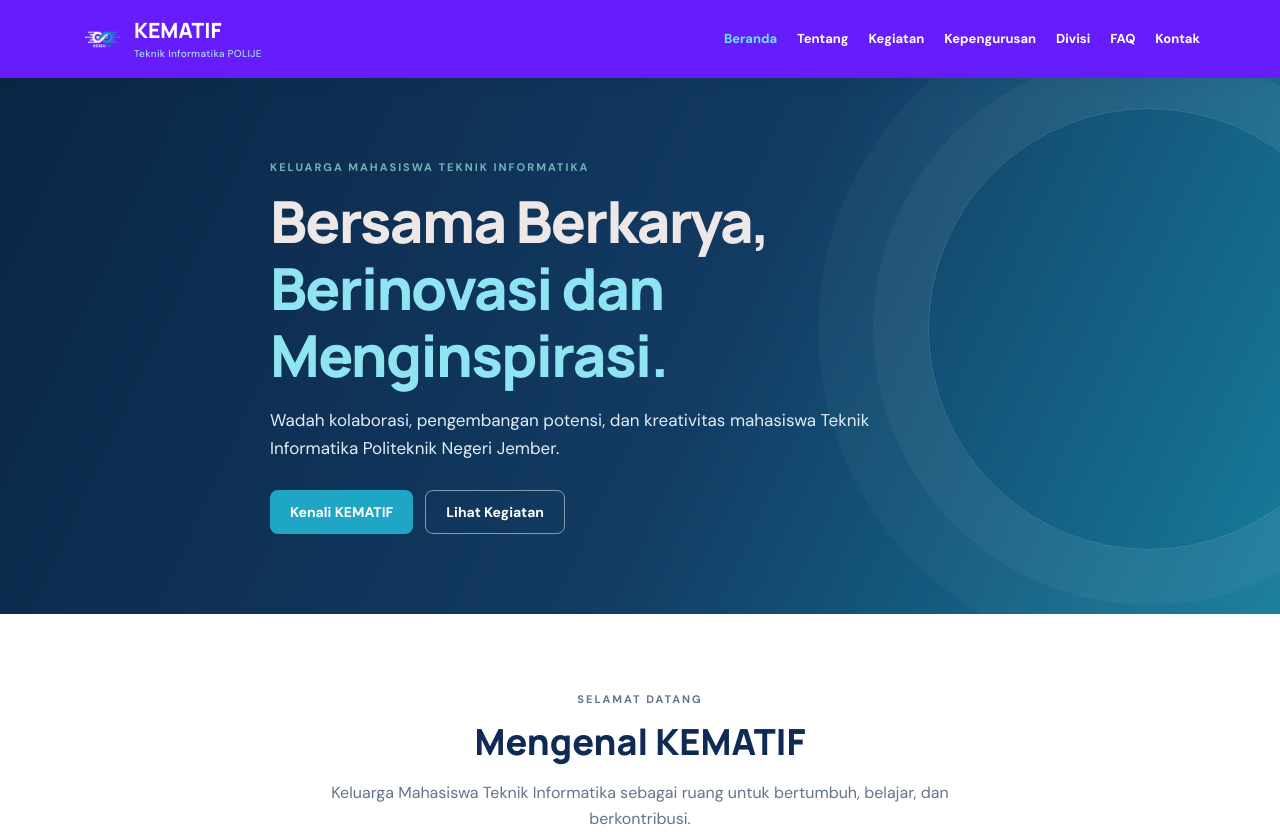
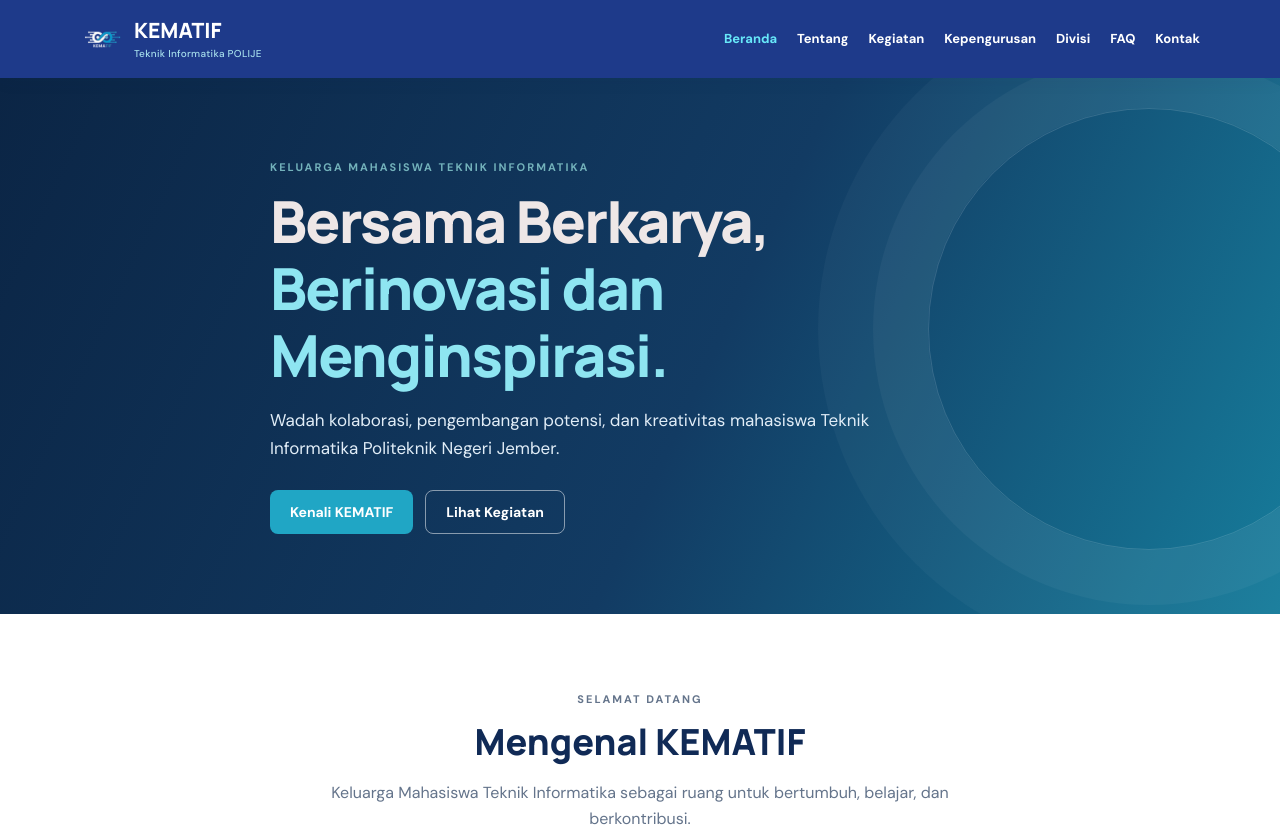
Before and after one commit to indrabagus0407/website-kematif, a plain HTML site: page index.html in a window 1280 px wide. Shown: the top 835 px of the page. Drawn offline with Linux system fonts and the light colour scheme.

Commit message:
mengubah warna backroud

```diff
--- a/css/style.css
+++ b/css/style.css
@@ -41,7 +41,7 @@ a {
     position: sticky;
     top: 0;
     z-index: 20;
-    background: #661cfb;
+    background: #1e3a8a;
     box-shadow: 0 3px 18px #0d28500d
 }
 
```
